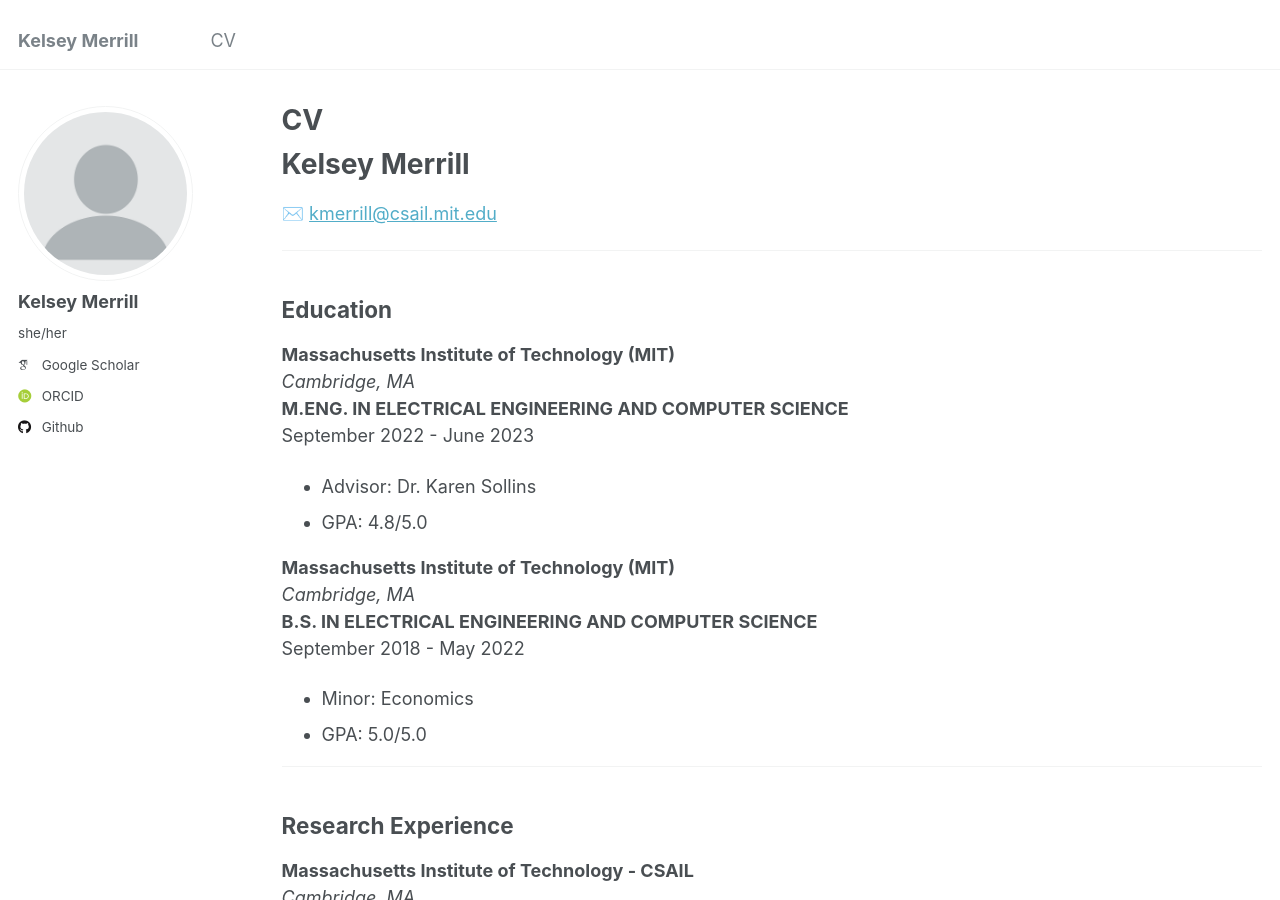
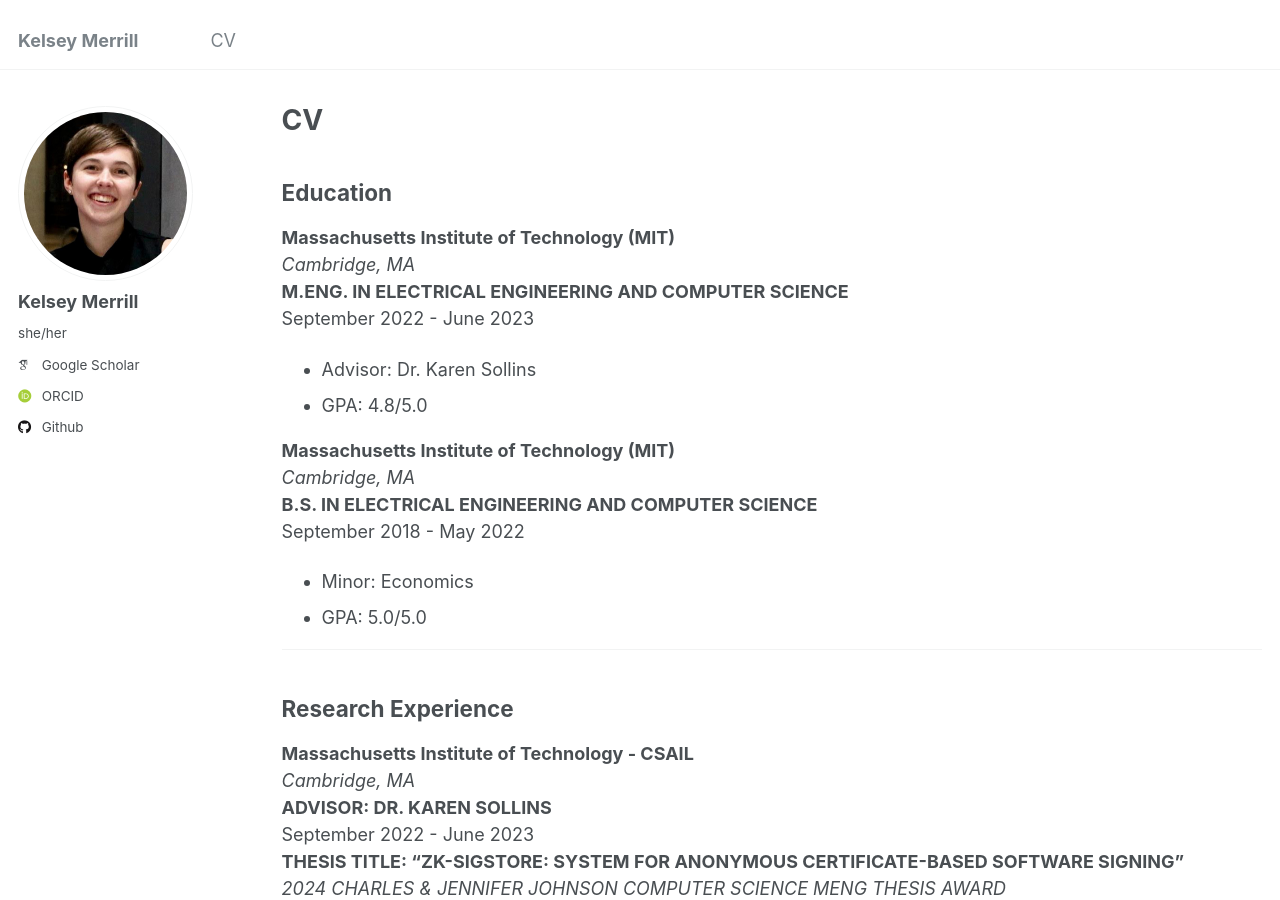
Before and after one commit to kmerrill18/kmerrill18.github.io, a Jekyll site: the page built from _pages/cv.md, in a window 1280 px wide and 900 px high. Built offline with Jekyll 4.4.1, drawn with Linux system fonts in a browser that asks for light colours; some web fonts are replaced.

Commit message:
profile pic

```diff
--- a/_config.yml
+++ b/_config.yml
@@ -21,7 +21,7 @@ repository               : "kmerrill18/kmerrill18.github.io"
 #               Additional customization can be done by editing /_includes/author-profile.html
 author:
   # Biographic information
-  avatar           : "profile.png"
+  avatar           : "profile.jpg"
   name             : "Kelsey Merrill"
   pronouns         : she/her # example: "she/her"
   bio              : # "Short biography for the left-hand sidebar"
--- a/_pages/cv.md
+++ b/_pages/cv.md
@@ -8,11 +8,6 @@ redirect_from:
 ---
 
 {% include base_path %}
-
-# Kelsey Merrill
-✉️ [kmerrill@csail.mit.edu](mailto:kmerrill@csail.mit.edu)
-
----
 
 ## Education
 **Massachusetts Institute of Technology (MIT)**
```
Also changed, not shown: images/profile.jpg (added), images/profile.png (deleted).
